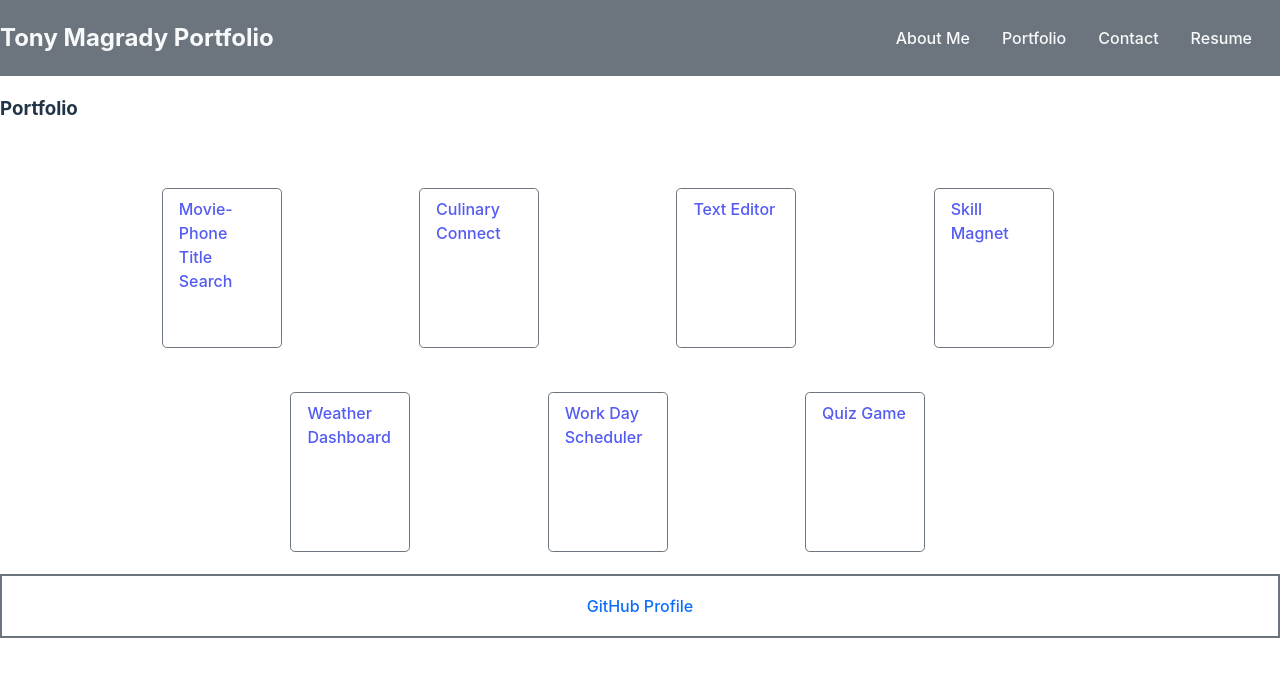
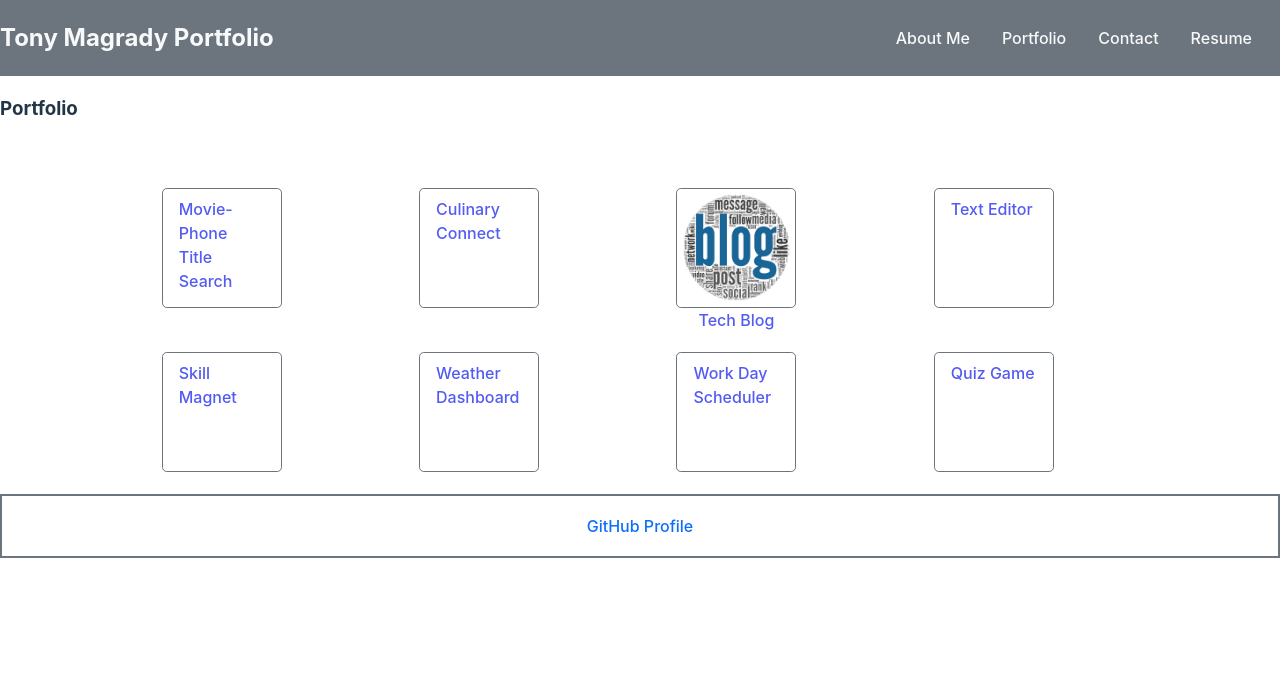
Before and after one commit to tonymagr/react-portfolio-tm, a React (Vite) app: page /portfolio in a window 1280 px wide. Shown: the top 676 px of the page. Built offline with nearby package versions, Linux system fonts and the light colour scheme.

Commit message:
made cards in portfolio page shorter and added first image and caption

```diff
--- a/src/index.css
+++ b/src/index.css
@@ -214,7 +214,7 @@ button:focus-visible {
   margin: 0rem .15rem;
   border-radius: 0.3rem;
   box-sizing: border-box;
-  height: 160px;
+  height: 120px;
   width: 120px;
 }
 
--- a/src/pages/Portfolio.jsx
+++ b/src/pages/Portfolio.jsx
@@ -23,6 +23,18 @@ export default function Portfolio() {
             </Link>,
           ]}
         />
+        <Project
+          links={[
+            <Link key={1} className="nav-link text-dark" target="_blank"
+              to="https://tech-blog-w-postgres-5fe3b6c87bcb.herokuapp.com">
+              <div style={{ textAlign: 'center' }}>
+                <img src="public\blog.jpg" alt="Tech Blog" style={{ width: '110px', marginLeft: '-11px', marginTop: '-4px' }} />
+                <div>Tech Blog</div>
+              </div>
+            </Link>,
+          ]}
+        />
+
         <Project
           links={[
             <Link key={1} className="nav-link text-dark" target="_blank"
```
Also changed, not shown: public/blog.jpg (added), 4 other files (tests, documents, lock files or other folders).
